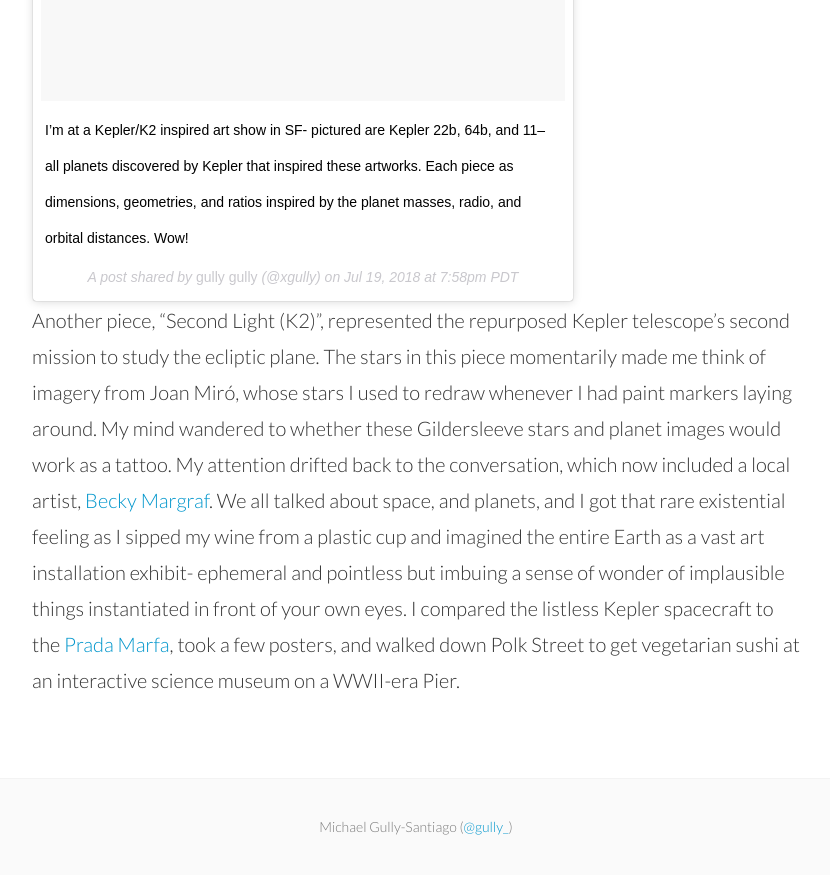
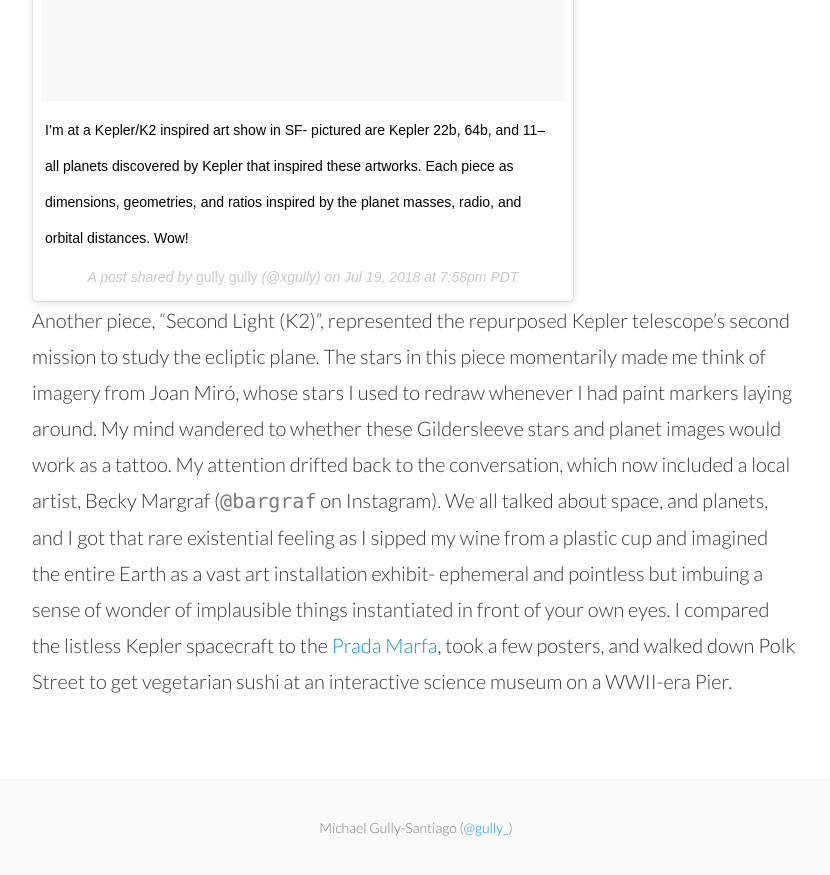
Before and after one commit to gully/gully.github.io, a Jekyll site: the page built from _posts/2018-07-20-Awesome-Kepler-Inspired-Artwork.md, in a window 1280 px wide and 900 px high, scrolled down 2291 px. Shown: the top 875 px of the window, without its empty margins (224-1054 px from the left). Built offline with Jekyll 4.4.1, drawn with Linux system fonts in a browser that asks for light colours; a script that is not in the unit is left out; comment, search, counter and statistics services are not loaded.

Commit message:
formatting tweak

```diff
--- a/_posts/2018-07-20-Awesome-Kepler-Inspired-Artwork.md
+++ b/_posts/2018-07-20-Awesome-Kepler-Inspired-Artwork.md
@@ -24,4 +24,4 @@ I knew I got to [Argonaut](https://www.argonautinc.com/) when I saw the colorful
 
 
 
-Another piece, "Second Light (K2)", represented the repurposed Kepler telescope's second mission to study the ecliptic plane.  The stars in this piece momentarily made me think of imagery from Joan Miró, whose stars I used to redraw whenever I had paint markers laying around.  My mind wandered to whether these Gildersleeve stars and planet images would work as a tattoo.  My attention drifted back to the conversation, which now included a local artist, [Becky Margraf](@bargraf on Instagram).  We all talked about space, and planets, and I got that rare existential feeling as I sipped my wine from a plastic cup and imagined the entire Earth as a vast art installation exhibit- ephemeral and pointless but imbuing a sense of wonder of implausible things instantiated in front of your own eyes.  I compared the listless Kepler spacecraft to the [Prada Marfa](https://en.wikipedia.org/wiki/Prada_Marfa), took a few posters, and walked down Polk Street to get vegetarian sushi at an interactive science museum on a WWII-era Pier.
+Another piece, "Second Light (K2)", represented the repurposed Kepler telescope's second mission to study the ecliptic plane.  The stars in this piece momentarily made me think of imagery from Joan Miró, whose stars I used to redraw whenever I had paint markers laying around.  My mind wandered to whether these Gildersleeve stars and planet images would work as a tattoo.  My attention drifted back to the conversation, which now included a local artist, Becky Margraf (`@bargraf` on Instagram).  We all talked about space, and planets, and I got that rare existential feeling as I sipped my wine from a plastic cup and imagined the entire Earth as a vast art installation exhibit- ephemeral and pointless but imbuing a sense of wonder of implausible things instantiated in front of your own eyes.  I compared the listless Kepler spacecraft to the [Prada Marfa](https://en.wikipedia.org/wiki/Prada_Marfa), took a few posters, and walked down Polk Street to get vegetarian sushi at an interactive science museum on a WWII-era Pier.
```
